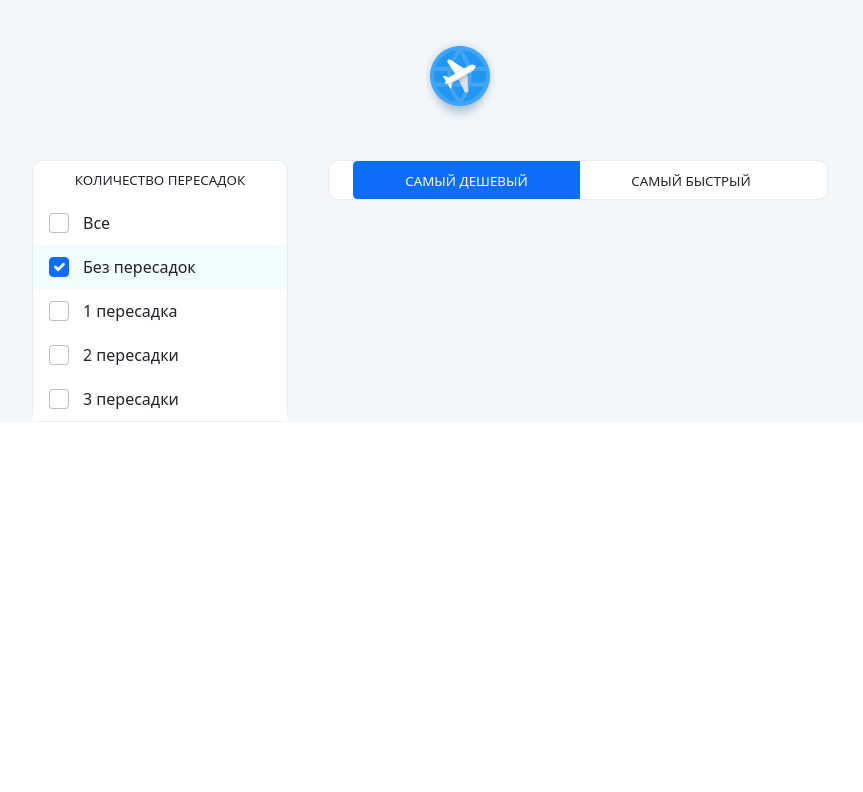
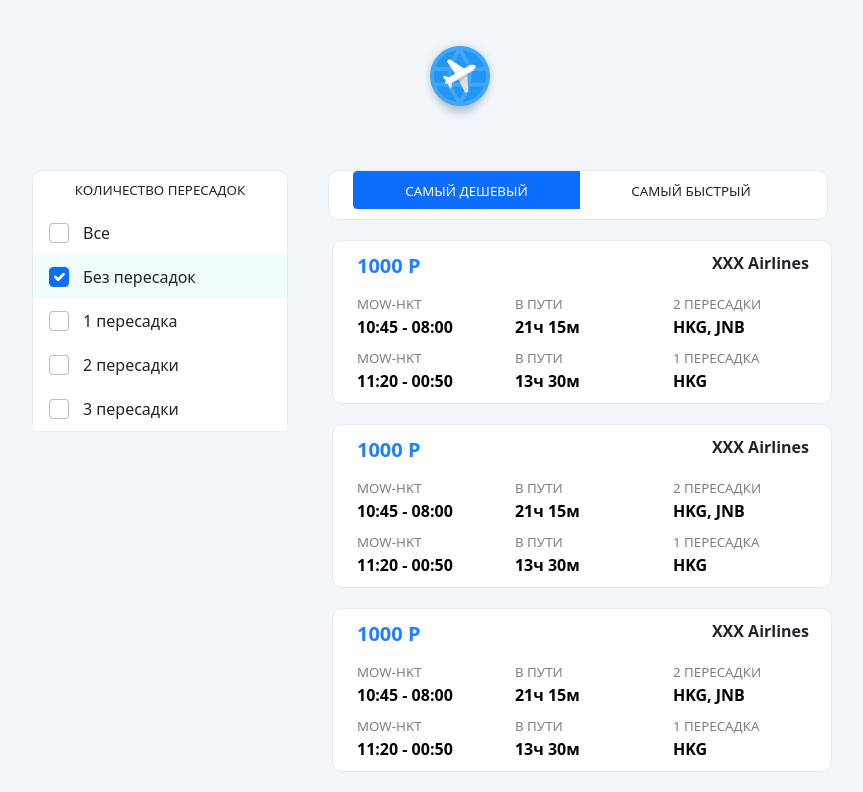
Before and after one commit to LLPeterX/hexlet-aviasales, a React (Create React App) app: page / in a window 1280 px wide. Shown: the top 792 px of the page, without its empty margins (180-1043 px from the left). Built offline with nearby package versions, Linux system fonts and the light colour scheme.

Commit message:
group tickets by carrier. object is bad solution.

```diff
--- a/src/App.tsx
+++ b/src/App.tsx
@@ -25,7 +25,7 @@ function App() {
   const [transfers, setTransfers] = useState(initialTransfersState);
 
   // get data from server
-  const [allTickets, isLoading] = useGetTickets();
+  const [groupedTickets, isLoading] = useGetTickets();
   //console.log('App: loading:', isLoading, ', ticket:', allTickets);
 
 
@@ -61,20 +61,15 @@ function App() {
         newTrans[count] = !transfers[count];
         break;
       default:
-        console.log('nothing changed');
         return;
     }
-    // проверить: если ничего не включено, то включить '0'
-    // if(!newTrans['all'] && !newTrans['0'] && !newTrans['1'] && !newTrans['2'] && !newTrans['3']) {
-    //   newTrans['0'] = true;
-    // }
     if (!Object.values(newTrans).some(v => v)) {
       newTrans['0'] = true;
     }
     setTransfers(newTrans);
   }
 
-  if (isLoading || allTickets.length === 0) {
+  if (isLoading) {
     return <Loader />
   }
 
@@ -101,7 +96,7 @@ function App() {
           />
 
           <div>
-            {/* <AllTickets tickets={allTickets.slice(0, 10)} /> */}
+            <AllTickets tickets={groupedTickets} />
             {/* <Ticket />
             <Ticket /> */}
           </div>
--- a/src/components/AllTickets.tsx
+++ b/src/components/AllTickets.tsx
@@ -1,16 +1,19 @@
 import React from 'react'
 import Ticket from './Ticket'
-import { ITicket } from '../types/ITicket'
+import { ICarrier } from '../types/ICarrier'
 
-interface IProps {
-  tickets: ITicket[]
+interface PropsType {
+  tickets: ICarrier | null
 }
 
-export default function AllTickets({ tickets }: IProps) {
+export default function AllTickets({ tickets }: PropsType) {
+  if (!tickets) {
+    return null;
+  }
   return (
     <div>
       {
-        tickets.map((ticketItem, i) => <Ticket key={i} ticket={ticketItem} />)
+        Object.keys(tickets).map(carrier => <Ticket key={carrier} ticket={tickets[carrier]} />)
       }
     </div>
   )
--- a/src/components/Ticket.tsx
+++ b/src/components/Ticket.tsx
@@ -5,7 +5,7 @@ import TicketItem from './TicketItem';
 import { ITicket } from '../types/ITicket'
 
 interface IProps {
-  ticket: ITicket
+  ticket: ITicket[]
 }
 
 export default function Ticket({ ticket }: IProps): JSX.Element {
@@ -14,11 +14,11 @@ export default function Ticket({ ticket }: IProps): JSX.Element {
       <div className="row">
         <div className="col">
           <div className="price">
-            {ticket.price.toLocaleString()} Р
+            1000 Р
           </div>
         </div>
         <div className="col airlines">
-          {ticket.carrier} Airlines
+          XXX Airlines
         </div>
       </div>
 
--- a/src/hooks/useGetTickets.ts
+++ b/src/hooks/useGetTickets.ts
@@ -1,20 +1,22 @@
 import { useEffect, useState } from "react";
 import { ITicket } from '../types/ITicket'
 import _ from 'lodash';
+import { ICarrier } from "../types/ICarrier";
 
 /*
 Хук получения данных с сервера
 */
 
 type IReturnType = [
-  allTickets: ITicket[],
+  allTickets: ICarrier | null,
   isLoading: boolean
 ];
 
 
 export default function useGetTickets(): IReturnType {
   const [allTickets, setAllTickets] = useState<ITicket[]>([]);
-  const [isLoading, setIsLoading] = useState(true);
+  const [isLoading, setIsLoading] = useState<boolean>(true);
+  const [groupedTickets, setGroupedTickets] = useState<ICarrier | null>(null);
 
   async function fetchTickets() {
     // get searchId
@@ -41,10 +43,11 @@ export default function useGetTickets(): IReturnType {
     // finally
 
     // сгруппировать данные по перевозчику (carrier):
-    const groupedByCarrier = _.groupBy(tickets, (item) => item.carrier);
-    console.log(groupedByCarrier);
+    const groupedByCarrier: ICarrier = _.groupBy(tickets, (item) => item.carrier);
+    //console.log(groupedByCarrier);
 
     setAllTickets(tickets);
+    setGroupedTickets(groupedByCarrier);
     setIsLoading(false);
   } // fetchTickets
 
@@ -57,6 +60,6 @@ export default function useGetTickets(): IReturnType {
   }, []);
 
 
-  return [allTickets, isLoading];
+  return [groupedTickets, isLoading];
 
 }
```
Also changed, not shown: 1 other file (tests, documents, lock files or other folders).
